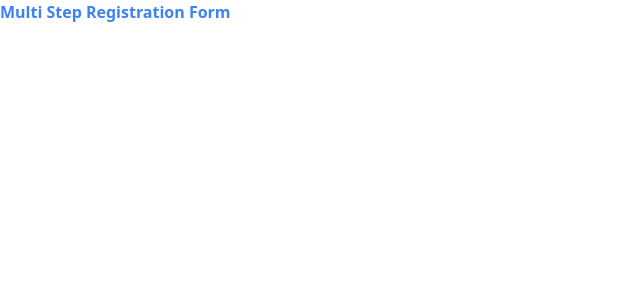
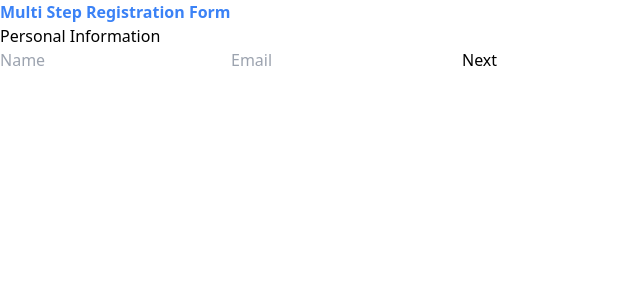
Before and after one commit to JimeBlue/multi-step-registration-form, a Nuxt app: page / in a window 1280 px wide. Shown: the top 300 px of the page, without its empty margins (0-640 px from the left). Built offline with nearby package versions, Linux system fonts and the light colour scheme.

Commit message:
Add skeleton to form component

```diff
--- a/components/form.vue
+++ b/components/form.vue
@@ -1,3 +1,54 @@
 <template>
-  <p>here comes the form</p>
+  <section>
+    <div v-if="step === 1">
+      <h2>Personal Information</h2>
+      <input v-model="form.name" placeholder="Name" />
+      <input v-model="form.email" placeholder="Email" />
+      <button @click="nextStep">Next</button>
+    </div>
+    <div v-if="step === 2">
+      <h2>Select Your Plan</h2>
+
+      <button @click="prevStep">Previous</button>
+      <button @click="nextStep">Next</button>
+    </div>
+    <div v-if="step === 3">
+      <h2>Pick Add-ons</h2>
+
+      <button @click="prevStep">Previous</button>
+      <button @click="nextStep">Next</button>
+    </div>
+    <div v-if="step === 4">
+      <h2>Summary</h2>
+
+      <button @click="prevStep">Previous</button>
+      <button @click="submitForm">Submit</button>
+    </div>
+  </section>
 </template>
+<script>
+export default {
+  data() {
+    return {
+      step: 1,
+      form: {
+        name: "",
+        email: "",
+        // Add other form fields here
+      },
+    };
+  },
+  methods: {
+    nextStep() {
+      // Add validation logic here using VeeValidate
+      this.step++;
+    },
+    prevStep() {
+      this.step--;
+    },
+    submitForm() {
+      // Submit the form data to Firebase
+    },
+  },
+};
+</script>
--- a/pages/index.vue
+++ b/pages/index.vue
@@ -1,5 +1,8 @@
 <template>
-  <p class="text-blue-500 font-bold">Multi Step Registration Form</p>
+  <section>
+    <h2 class="text-blue-500 font-bold">Multi Step Registration Form</h2>
+    <Form />
+  </section>
 </template>
 
 <script>
```
